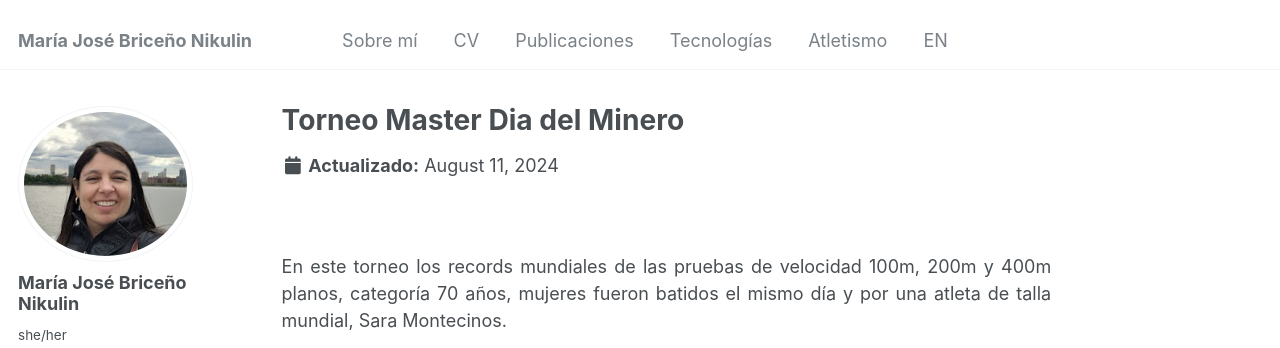
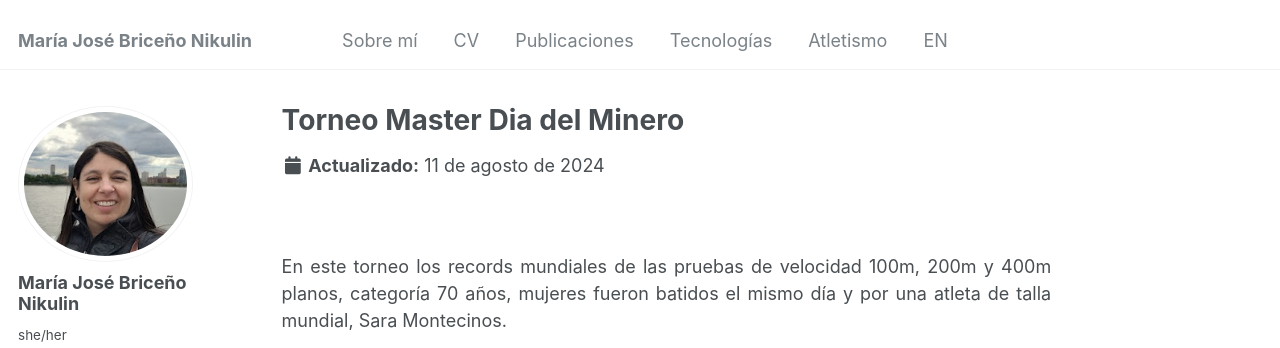
Before and after one commit to majobrini/majobrini.github.io, a Jekyll site: the page built from _athletics/2024-08-11.md, in a window 1280 px wide and 1056 px high. Shown: the top 348 px of the window. Built offline with Jekyll 4.4.1, drawn with Linux system fonts in a browser that asks for light colours.

Commit message:
Fechas e idioma en layout single

```diff
--- a/_layouts/single.html
+++ b/_layouts/single.html
@@ -1,6 +1,7 @@
 ---
 layout: default
 ---
+{% assign locale = page.lang | default: site.locale %}
 
 {% include base_path %}
 
@@ -31,7 +32,7 @@ layout: default
             <p class="page__meta"><i class="fa fa-clock-o" aria-hidden="true"></i> {% include read-time.html %}</p>
           {% endif %}
         {% if page.modified %}
-          <p class="page__date"><strong><i class="fa fa-fw fa-calendar" aria-hidden="true"></i> {{ site.data.ui-text[site.locale].date_label | default: "Published:" }}</strong> <time datetime="{{ page.modified | date: "%Y-%m-%d" }}">{{ page.modified | date: "%B %d, %Y" }}</time></p>
+          <p class="page__date"><strong><i class="fa fa-fw fa-calendar" aria-hidden="true"></i> {{ site.data.ui-text[locale].date_label | default: "Published:" }}</strong> <time datetime="{{ page.modified | date: "%Y-%m-%d" }}">{% include fecha.html date=page.modified %}</time></p>
         {% endif %}
 
         {% if page.collection == 'teaching' %}
@@ -39,7 +40,7 @@ layout: default
         {% elsif page.venue and page.date %}
           <p>Published in <i>{{ page.venue }}</i>, {{ page.date | default: "1900-01-01" | date: "%Y" }} </p>
         {% elsif page.date %}
-          <p class="page__date"><strong><i class="fa fa-fw fa-calendar" aria-hidden="true"></i> {{ site.data.ui-text[site.locale].date_label | default: "Published:" }}</strong> <time datetime="{{ page.date | date_to_xmlschema }}">{{ page.date | default: "1900-01-01" | date: "%B %d, %Y" }}</time></p>
+          <p class="page__date"><strong><i class="fa fa-fw fa-calendar" aria-hidden="true"></i> {{ site.data.ui-text[locale].date_label | default: "Published:" }}</strong> <time datetime="{{ page.date | date_to_xmlschema }}">{% include fecha.html date=page.date %}</time></p>
         {% endif %}
         </header>
       {% endunless %}
@@ -59,12 +60,12 @@ layout: default
           <p style="font-size: smaller"><a href="{{ page.slidesurl }}">Download Slides</a></p>
         {% endif %}
 
-        {% if page.link %}<div><a href="{{ page.link }}" class="btn">{{ site.data.ui-text[site.locale].ext_link_label | default: "Direct Link" }}</a></div>{% endif %}
+        {% if page.link %}<div><a href="{{ page.link }}" class="btn">{{ site.data.ui-text[locale].ext_link_label | default: "Direct Link" }}</a></div>{% endif %}
       </section>
 
       <footer class="page__meta">
-        {% if site.data.ui-text[site.locale].meta_label %}
-          <h4 class="page__meta-title">{{ site.data.ui-text[site.locale].meta_label }}</h4>
+        {% if site.data.ui-text[locale].meta_label %}
+          <h4 class="page__meta-title">{{ site.data.ui-text[locale].meta_label }}</h4>
         {% endif %}
         {% include page__taxonomy.html %}
       </footer>
@@ -82,8 +83,8 @@ layout: default
   {% comment %}<!-- only show related on a post page when not disabled -->{% endcomment %}
   {% if page.id and page.related and site.related_posts.size > 0 %}
     <div class="page__related">
-      {% if site.data.ui-text[site.locale].related_label %}
-        <h4 class="page__related-title">{{ site.data.ui-text[site.locale].related_label | default: "You May Also Enjoy" }}</h4>
+      {% if site.data.ui-text[locale].related_label %}
+        <h4 class="page__related-title">{{ site.data.ui-text[locale].related_label | default: "You May Also Enjoy" }}</h4>
       {% endif %}
       <div class="grid__wrapper">
         {% for post in site.related_posts limit:4 %}
```
